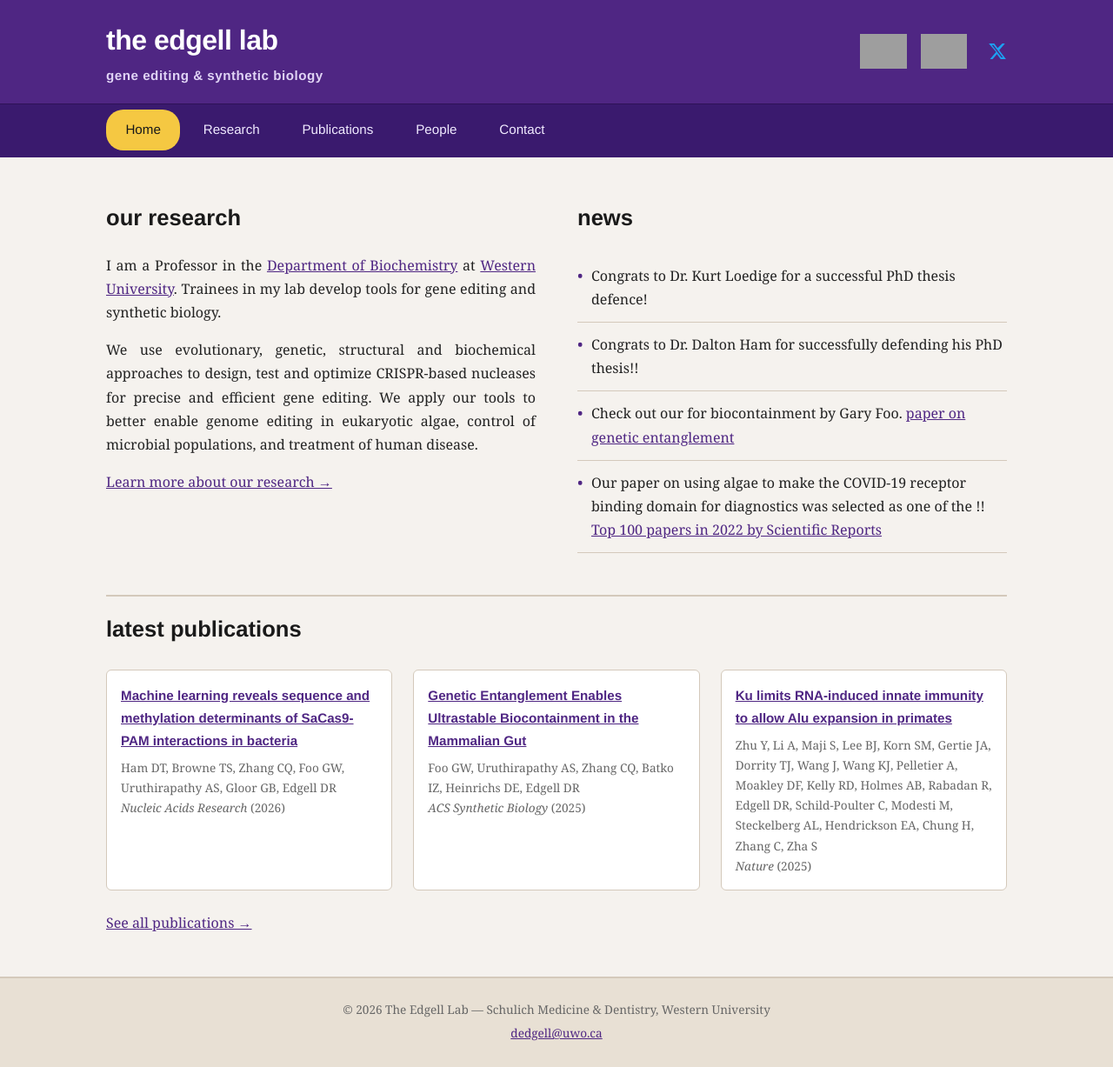
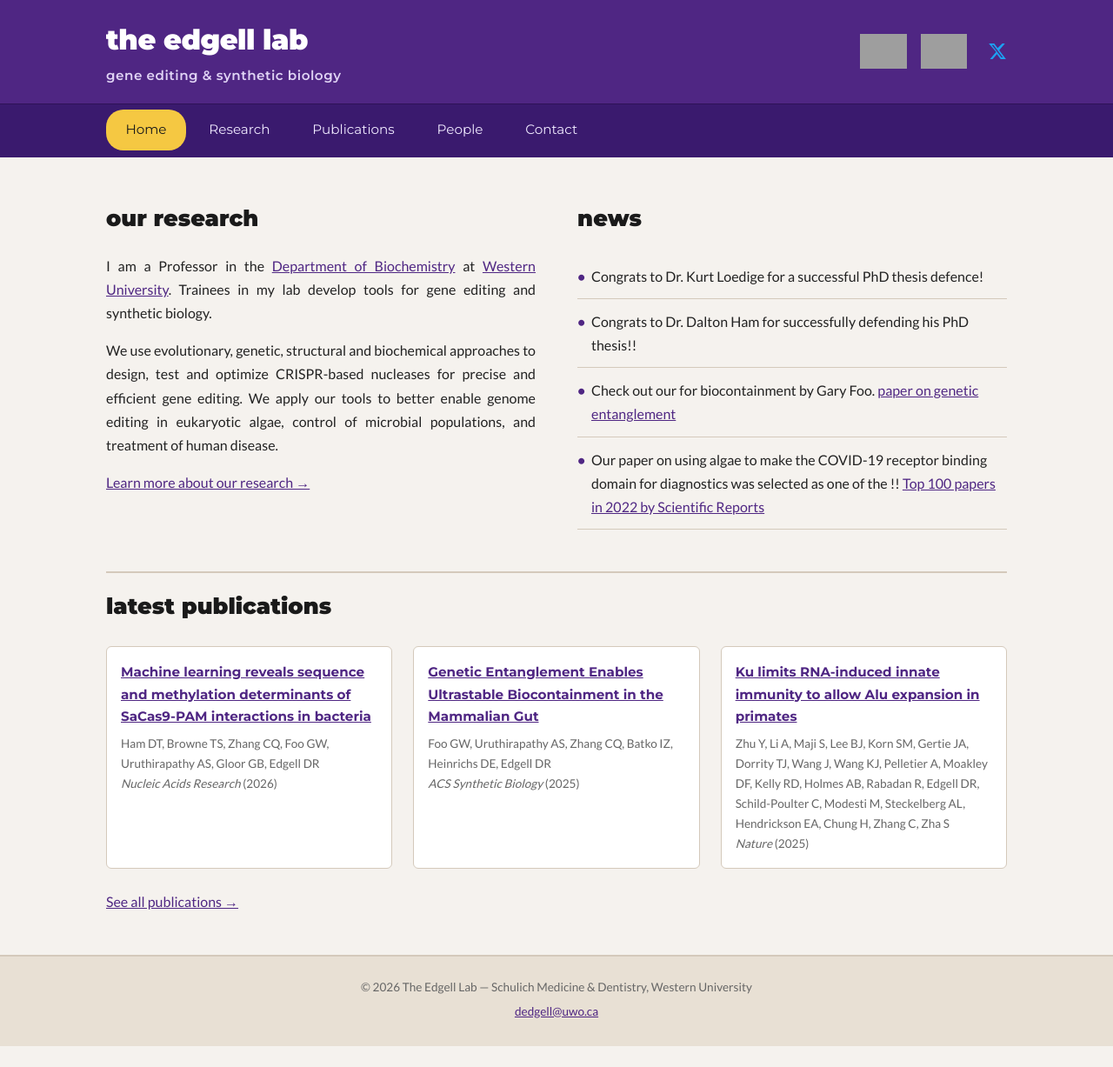
Before and after one commit to edgell-lab/edgell-lab.github.io, a Jekyll site: the page built from index.md, in a window 1280 px wide. Shown: the whole page at 87% size. Built offline with Jekyll 4.4.1, drawn with Linux system fonts in a browser that asks for light colours; after the commit the page ends 1203 px from its top, so only the background shows below that; grey boxes are pictures that could not be loaded.

Commit message:
Switch to Montserrat + Lato Google Fonts

```diff
--- a/_layouts/default.html
+++ b/_layouts/default.html
@@ -5,6 +5,9 @@
   <meta name="viewport" content="width=device-width, initial-scale=1.0">
   <title>{% if page.title %}{{ page.title }} | {% endif %}{{ site.title }}</title>
   <meta name="description" content="{{ page.description | default: site.description }}">
+  <link rel="preconnect" href="https://fonts.googleapis.com">
+  <link rel="preconnect" href="https://fonts.gstatic.com" crossorigin>
+  <link href="https://fonts.googleapis.com/css2?family=Montserrat:wght@400;600;700;900&family=Lato:wght@300;400;700&display=swap" rel="stylesheet">
   <link rel="stylesheet" href="{{ '/assets/css/main.css' | relative_url }}">
   {% feed_meta %}
   {% seo %}
--- a/assets/css/main.css
+++ b/assets/css/main.css
@@ -6,7 +6,7 @@
 *, *::before, *::after { box-sizing: border-box; margin: 0; padding: 0; }
 
 body {
-  font-family: Georgia, 'Times New Roman', serif;
+  font-family: 'Lato', sans-serif;
   font-size: 16px;
   line-height: 1.7;
   color: #222;
@@ -17,7 +17,7 @@ a { color: #4F2683; text-decoration: underline; }
 a:hover { color: #7B52B8; }
 
 h1, h2, h3, h4 {
-  font-family: 'Helvetica Neue', Arial, sans-serif;
+  font-family: 'Montserrat', sans-serif;
   font-weight: 700;
   color: #1a1a1a;
 }
@@ -53,7 +53,7 @@ h1, h2, h3, h4 {
 }
 
 .lab-name {
-  font-family: 'Helvetica Neue', Arial, sans-serif;
+  font-family: 'Montserrat', sans-serif;
   font-size: 2rem;
   font-weight: 900;
   color: #ffffff;
@@ -61,7 +61,7 @@ h1, h2, h3, h4 {
 }
 
 .lab-subtitle {
-  font-family: 'Helvetica Neue', Arial, sans-serif;
+  font-family: 'Montserrat', sans-serif;
   font-size: 0.95rem;
   font-weight: 600;
   color: #e0d4f5;
@@ -111,7 +111,7 @@ h1, h2, h3, h4 {
   display: inline-block;
   padding: 0.65rem 1.4rem;
   text-decoration: none;
-  font-family: 'Helvetica Neue', Arial, sans-serif;
+  font-family: 'Montserrat', sans-serif;
   font-size: 0.95rem;
   font-weight: 500;
   color: #f0eaff;
@@ -248,7 +248,7 @@ h1, h2, h3, h4 {
 .pub-entry:last-child { border-bottom: none; }
 
 .pub-title {
-  font-family: 'Helvetica Neue', Arial, sans-serif;
+  font-family: 'Montserrat', sans-serif;
   font-size: 1rem;
   font-weight: 700;
   margin-bottom: 0.3rem;
@@ -270,7 +270,7 @@ h1, h2, h3, h4 {
   display: inline-block;
   margin-top: 0.4rem;
   font-size: 0.85rem;
-  font-family: 'Helvetica Neue', Arial, sans-serif;
+  font-family: 'Montserrat', sans-serif;
 }
 
 .pub-year-heading {
@@ -314,7 +314,7 @@ h1, h2, h3, h4 {
 }
 
 .person-name {
-  font-family: 'Helvetica Neue', Arial, sans-serif;
+  font-family: 'Montserrat', sans-serif;
   font-size: 1rem;
   font-weight: 700;
   margin-bottom: 0.2rem;
@@ -355,7 +355,7 @@ h1, h2, h3, h4 {
 .contact-info { margin-bottom: 2rem; }
 .contact-info p { margin-bottom: 0.5rem; }
 .contact-info strong {
-  font-family: 'Helvetica Neue', Arial, sans-serif;
+  font-family: 'Montserrat', sans-serif;
 }
 
 /* --- Footer --- */
```
